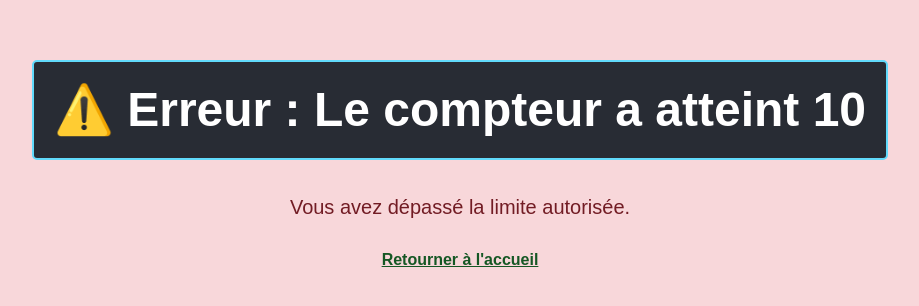
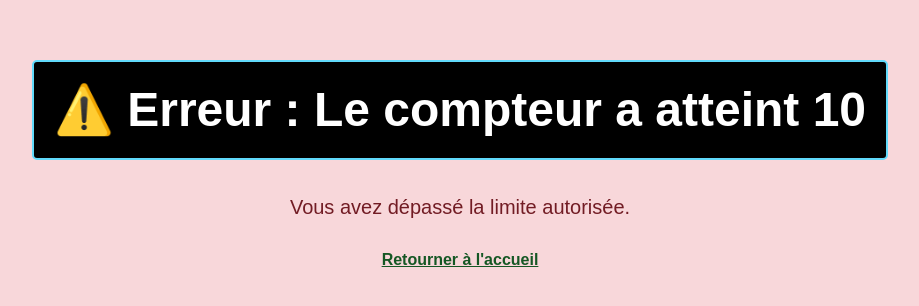
Before and after one commit to szmulikowskivincent/clic-counter, a React (Create React App) app: page /error in a window 1280 px wide. Shown: the part 246-552 px from the top of the page, without its empty margins (180-1099 px from the left). Built offline with nearby package versions, Linux system fonts and the light colour scheme.

Commit message:
$ git push --force-with-lease

```diff
--- a/src/App.css
+++ b/src/App.css
@@ -2,7 +2,7 @@
   display: flex;
   flex-direction: column;
   min-block-size: 100vh;
-  background-color: #f5f5f5;
+  background-color: rgb(35, 34, 34);
 }
 
 .counter-page {
@@ -11,10 +11,11 @@
   flex: 1;
   justify-content: center;
   align-items: center;
+  background-color: rgb(35, 34, 34);
 }
 
 .App-header {
-  background-color: #282c34;
+  background-color: black;
   min-block-size: 100vh;
   display: flex;
   flex-direction: column;
@@ -37,5 +38,5 @@ h1 {
   border: 2px solid #61dafb;
   border-radius: 5px;
   color: #ffffff;
-  background-color: #282c34;
+  background-color: black;
 }
```
